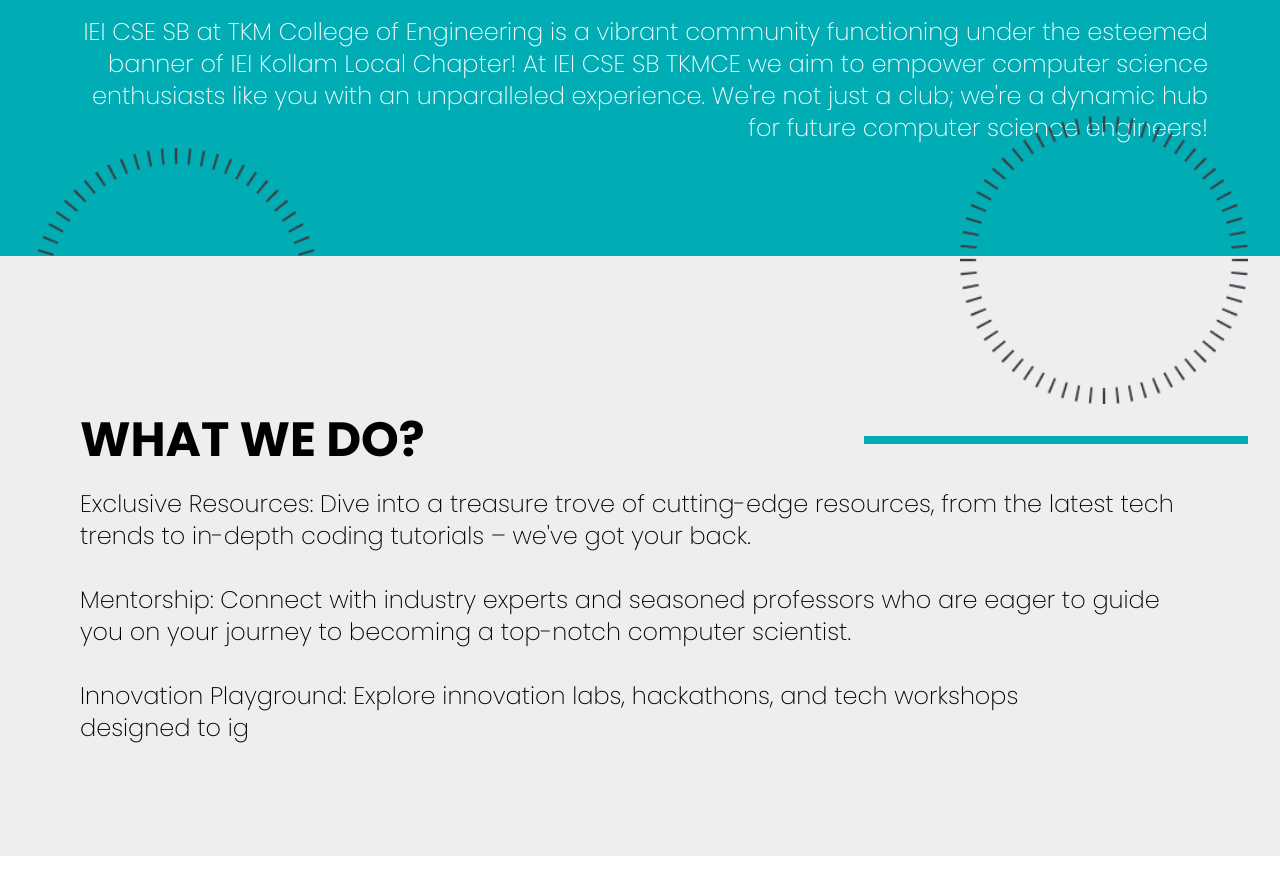
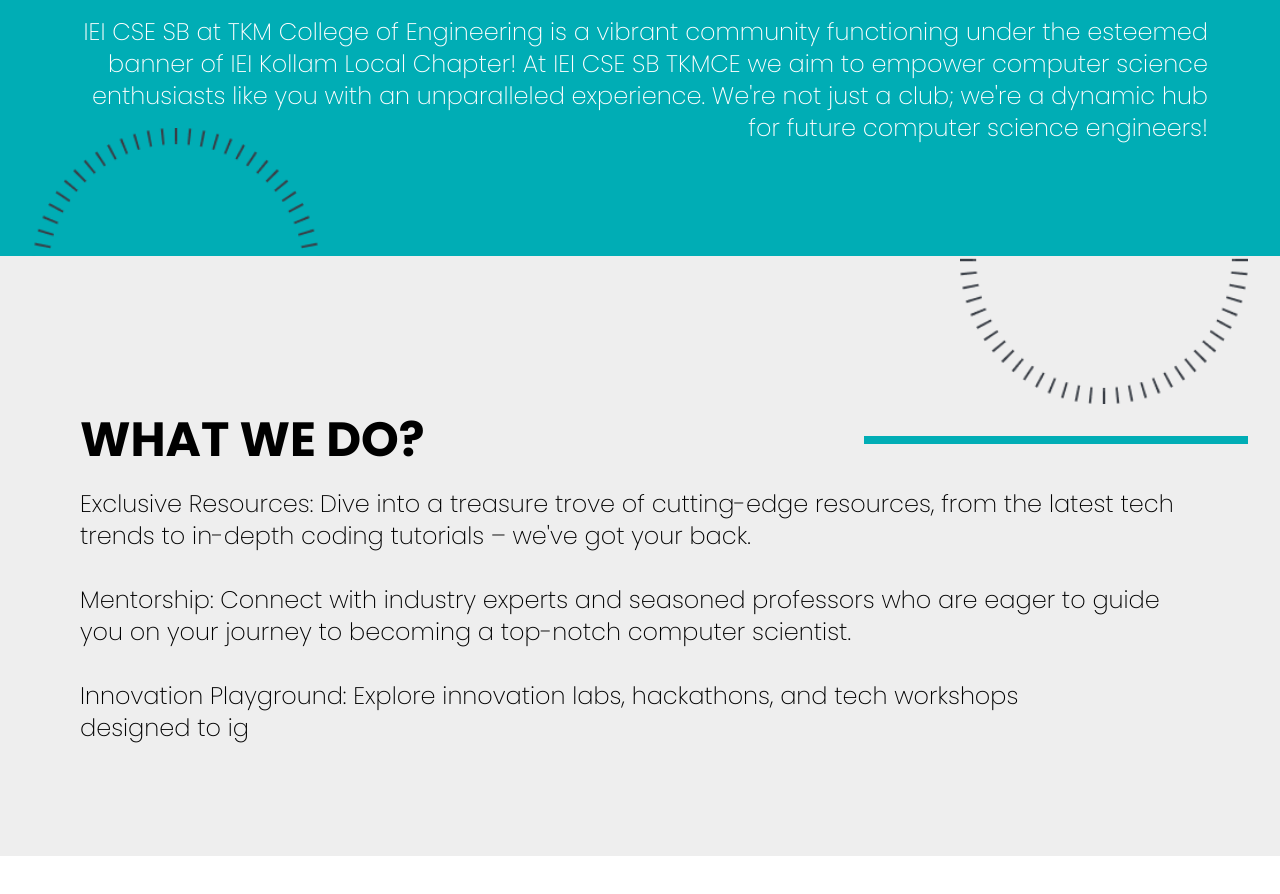
Before and after one commit to agastus047/iei-cse-tkmce, a Next.js app: page / in a window 1280 px wide. Shown: the part 980-1874 px from the top of the page. Built offline with nearby package versions, Linux system fonts and the light colour scheme.

Commit message:
scrollanimationdone

```diff
--- a/package.json
+++ b/package.json
@@ -14,7 +14,6 @@
     "@mui/icons-material": "^5.14.13",
     "@mui/material": "^5.14.13",
     "autoprefixer": "10.4.16",
-    "gsap": "^3.12.2",
     "next": "^13.5.2",
     "postcss": "8.4.30",
     "react": "^18.2.0",
--- a/src/components/ScrollTrigger1.jsx
+++ b/src/components/ScrollTrigger1.jsx
@@ -24,7 +24,7 @@
           <Image
             ref={imageRef}
             style={{ transform: `rotate(${rotation}deg)`, transition: 'transform 0.2s ease' }}
-            src={Ellipse2} className='mb-[-90px] md:mb-[-180px] w-40 md:w-72'/>
+            src={Ellipse2} className='mb-[-90px] md:mb-[-160px] w-40 md:w-72'/>
       </div>
       <div className="flex md:flex-row justify-between md:gap-10 mt-10 pt-10 md:mr-5 lg:mr-10">
         <div className="h-1 md:h-2 w-32 md:w-56 lg:w-96 text-left bg-[#393E46]"></div>
--- a/src/components/ScrollTrigger2.jsx
+++ b/src/components/ScrollTrigger2.jsx
@@ -21,11 +21,14 @@
   return (
     <div className="bg-hero-bg p-4 md:p-8 relative">
       <div className='absolute top-0 right-6 md:top-0 md:right-8'>
-        <Image
+      <div className="overflow-hidden h-[50%] relative">
+          <Image
             ref={imageRef}
             style={{ transform: `rotate(${rotation}deg)`, transition: 'transform 0.2s ease' }}
             src={Ellipse1}
-            className='w-40 md:w-72 mt-[-90px] md:mt-[-140px]'/>
+            className='w-40 md:w-72 mt-[-90px] md:mt-[-140px]'
+          />
+        </div>
       </div>
       <div className="flex md:flex-row justify-between md:gap-24 mt-20 md:mt-32 relative">
         <div className="font-Poppins font-bold md:text-5xl sm:text-4xl text-xl text-black md:text-right lg:ml-12 md:ml-5 ">
```
Also changed, not shown: 1 other file (tests, documents, lock files or other folders).
